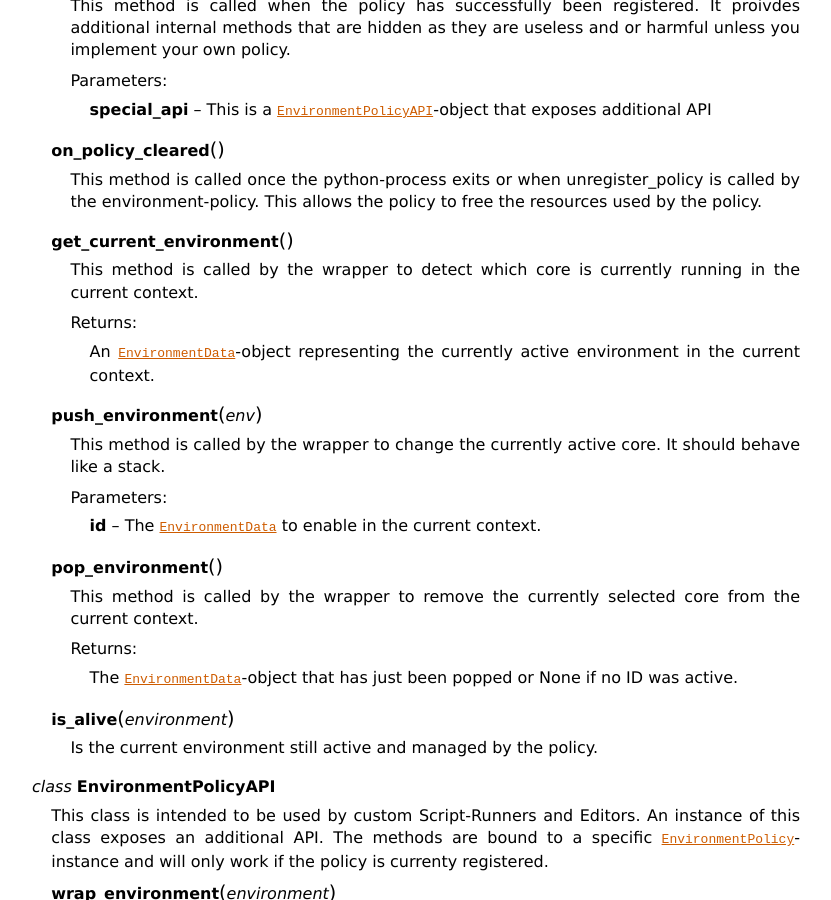
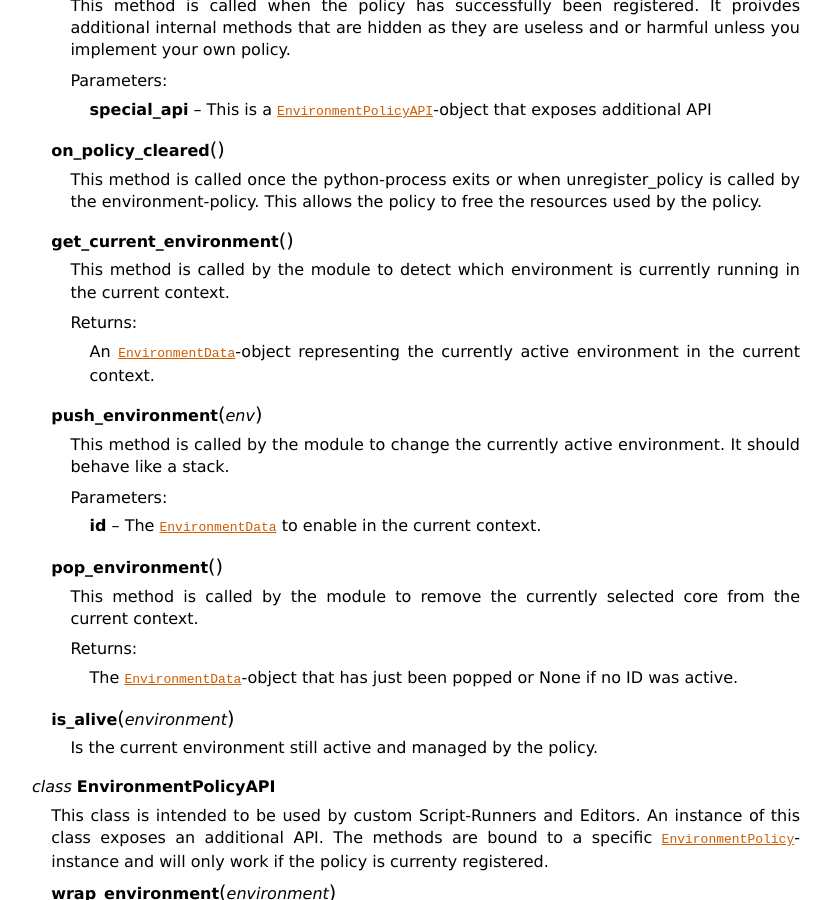
Before and after one commit to vapoursynth/vapoursynth, a Sphinx documentation site: the page built from doc/pythonreference.rst, in a window 1280 px wide and 900 px high, scrolled down 10373 px. Shown: the whole window, without its empty margins (48-879 px from the left). Built offline with Sphinx 7.4.7, drawn with Linux system fonts in a browser that asks for light colours; formulas are drawn with MathJax 3; cross-references to code outside the pages are shown as plain code.

Commit message:
Fix typo (pt.3)

```diff
--- a/doc/pythonreference.rst
+++ b/doc/pythonreference.rst
@@ -578,19 +578,19 @@ Classes and Functions
 
    .. py:method:: get_current_environment()
 
-      This method is called by the wrapper to detect which core is currently running in the current context.
+      This method is called by the module to detect which environment is currently running in the current context.
 
       :returns: An :class:`EnvironmentData`-object representing the currently active environment in the current context.
 
    .. py:method:: push_environment(env)
 
-      This method is called by the wrapper to change the currently active core. It should behave like a stack.
+      This method is called by the module to change the currently active environment. It should behave like a stack.
 
       :param id: The :class:`EnvironmentData` to enable in the current context.
 
    .. py:method:: pop_environment()
 
-      This method is called by the wrapper to remove the currently selected core from the current context.
+      This method is called by the module to remove the currently selected core from the current context.
 
       :returns: The :class:`EnvironmentData`-object that has just been popped or None if no ID was active.
 
```
